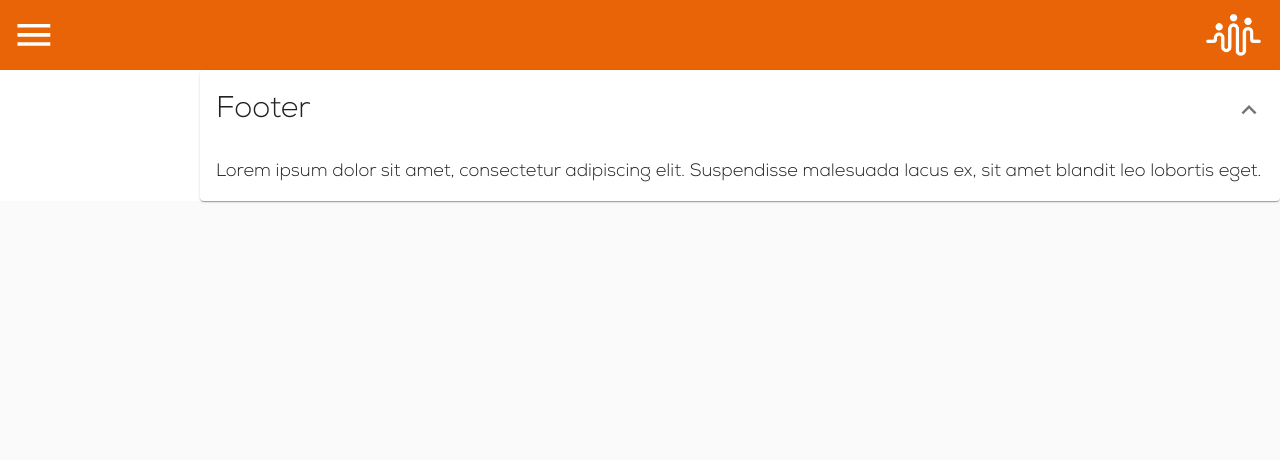
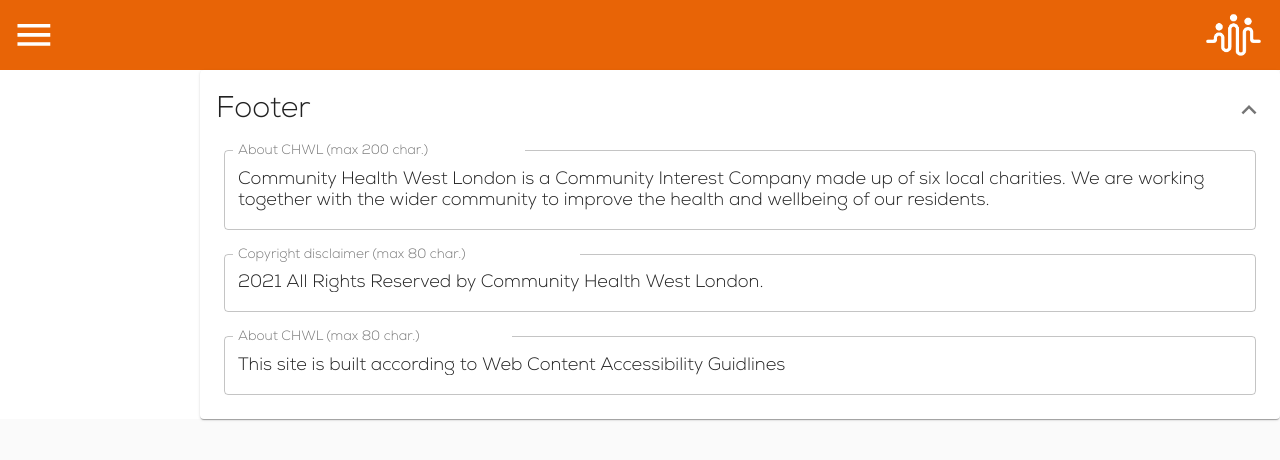
Before and after one commit to lukeperrin10/kcsc_admin, a React (Create React App) app: page / in a window 1280 px wide. Shown: the top 460 px of the page. Built offline with nearby package versions, Linux system fonts and the light colour scheme; no server answers; what j-tockauth would draw is missing.

Commit message:
adds fields for footer data

```diff
--- a/src/theme/useCommonStyles.js
+++ b/src/theme/useCommonStyles.js
@@ -9,6 +9,9 @@ const useCommonStyles = makeStyles((theme) => ({
       width: '100%',
     },
   },
+  accordionDetails: {
+    padding: '0 24px 24px 24px'
+  }
 }))
 
 export default useCommonStyles
--- a/src/views/GeneralDashboard.jsx
+++ b/src/views/GeneralDashboard.jsx
@@ -5,15 +5,20 @@ import {
   AccordionSummary,
   AccordionDetails,
   Typography,
+  TextField,
+  Grid,
 } from '@material-ui/core'
 import ExpandMoreIcon from '@material-ui/icons/ExpandMore'
 import useCommonStyles from '../theme/useCommonStyles'
 import app_data from '../data/add_data.json'
-import { TramRounded } from '@material-ui/icons'
+
+const aboutMaxLength = 200
+const copyrightMaxLength = 80
+const accessabilityMaxLength = 80
 
 const GeneralDashboard = () => {
   const commonClasses = useCommonStyles()
-  const [appData, setAppData] = useState(app_data)
+  const [appData, setAppData] = useState(app_data.app_data)
   const [expanded, setExpanded] = useState({ footer: true })
 
   return (
@@ -27,12 +32,59 @@ const GeneralDashboard = () => {
           <AccordionSummary expandIcon={<ExpandMoreIcon />}>
             <Typography variant='h5'>Footer</Typography>
           </AccordionSummary>
-          <AccordionDetails>
-            <Typography>
-              Lorem ipsum dolor sit amet, consectetur adipiscing elit.
-              Suspendisse malesuada lacus ex, sit amet blandit leo lobortis
-              eget.
-            </Typography>
+          <AccordionDetails className={commonClasses.accordionDetails}>
+            <Grid container direction='column' spacing={3}>
+              <Grid item>
+                <TextField
+                  variant='outlined'
+                  fullWidth
+                  label={`About CHWL (max ${aboutMaxLength} char.)`}
+                  multiline
+                  rows={2}
+                  inputProps={{ maxLength: aboutMaxLength }}
+                  value={appData.about}
+                  onChange={(e) =>
+                    setAppData({ ...appData, about: e.target.value })
+                  }
+                />
+              </Grid>
+              <Grid item>
+                <TextField
+                  variant='outlined'
+                  fullWidth
+                  label={`Copyright disclaimer (max ${copyrightMaxLength} char.)`}
+                  inputProps={{ maxLength: copyrightMaxLength }}
+                  value={appData.disclamers.copyright}
+                  onChange={(e) =>
+                    setAppData({
+                      ...appData,
+                      disclamers: {
+                        ...appData.disclamers,
+                        copyright: e.target.value,
+                      },
+                    })
+                  }
+                />
+              </Grid>
+              <Grid item>
+                <TextField
+                  variant='outlined'
+                  fullWidth
+                  label={`About CHWL (max ${accessabilityMaxLength} char.)`}
+                  inputProps={{ maxLength: accessabilityMaxLength }}
+                  value={appData.disclamers.accessability}
+                  onChange={(e) =>
+                    setAppData({
+                      ...appData,
+                      disclamers: {
+                        ...appData.disclamers,
+                        accessability: e.target.value,
+                      },
+                    })
+                  }
+                />
+              </Grid>
+            </Grid>
           </AccordionDetails>
         </Accordion>
       </Box>
```
